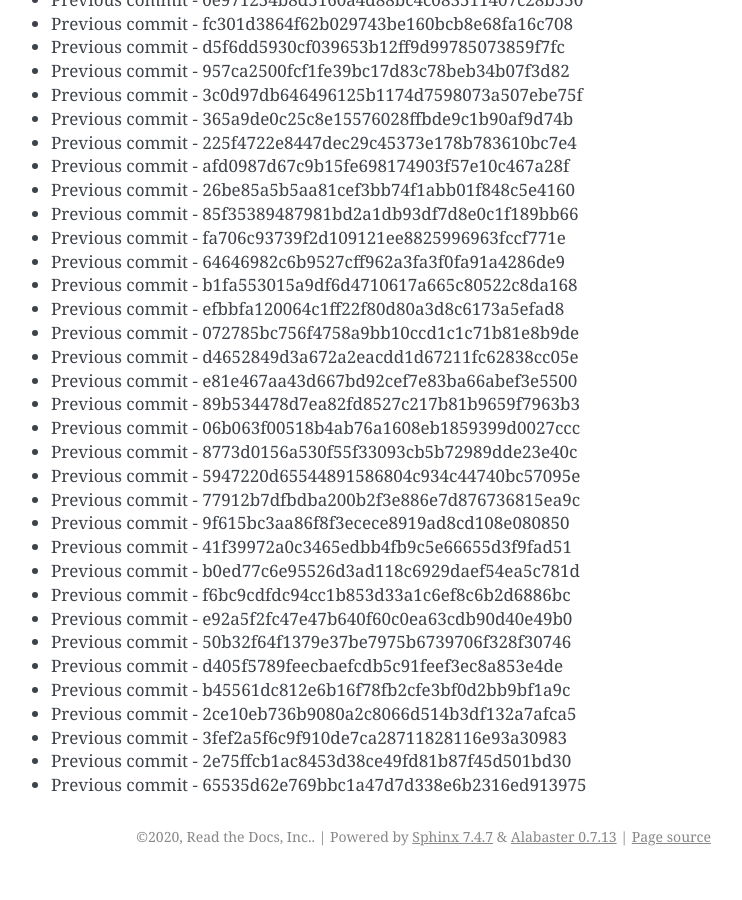
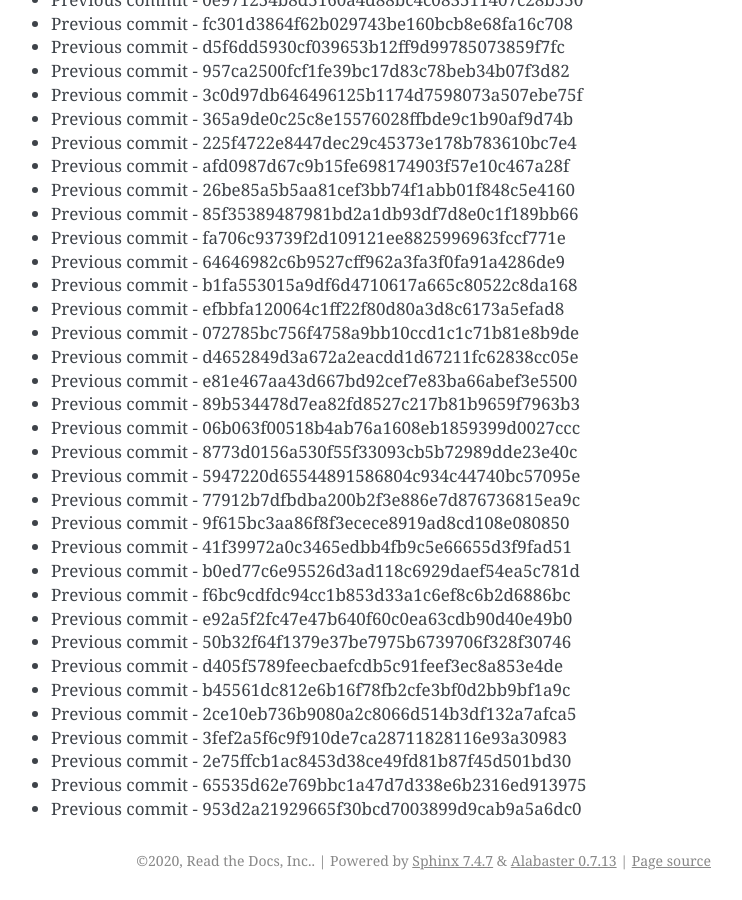
Before and after one commit to readthedocs/rtd-git-stresstest, a Sphinx documentation site: the page built from docs/updates.rst, in a window 1280 px wide and 900 px high, scrolled down 21359 px. Shown: the whole window, without its empty margins (399-1141 px from the left). Built offline with Sphinx 7.4.7, drawn with Linux system fonts in a browser that asks for light colours; before the commit the page ends 22235 px from its top, so only the background shows below that.

Commit message:
Generating commit from previous: 953d2a21929665f30bcd7003899d9cab9a5a6dc0

```diff
--- a/docs/updates.rst
+++ b/docs/updates.rst
@@ -929,3 +929,4 @@ It can be tested for any performance characteristics.
 * Previous commit - 3fef2a5f6c9f910de7ca28711828116e93a30983
 * Previous commit - 2e75ffcb1ac8453d38ce49fd81b87f45d501bd30
 * Previous commit - 65535d62e769bbc1a47d7d338e6b2316ed913975
+* Previous commit - 953d2a21929665f30bcd7003899d9cab9a5a6dc0
```
